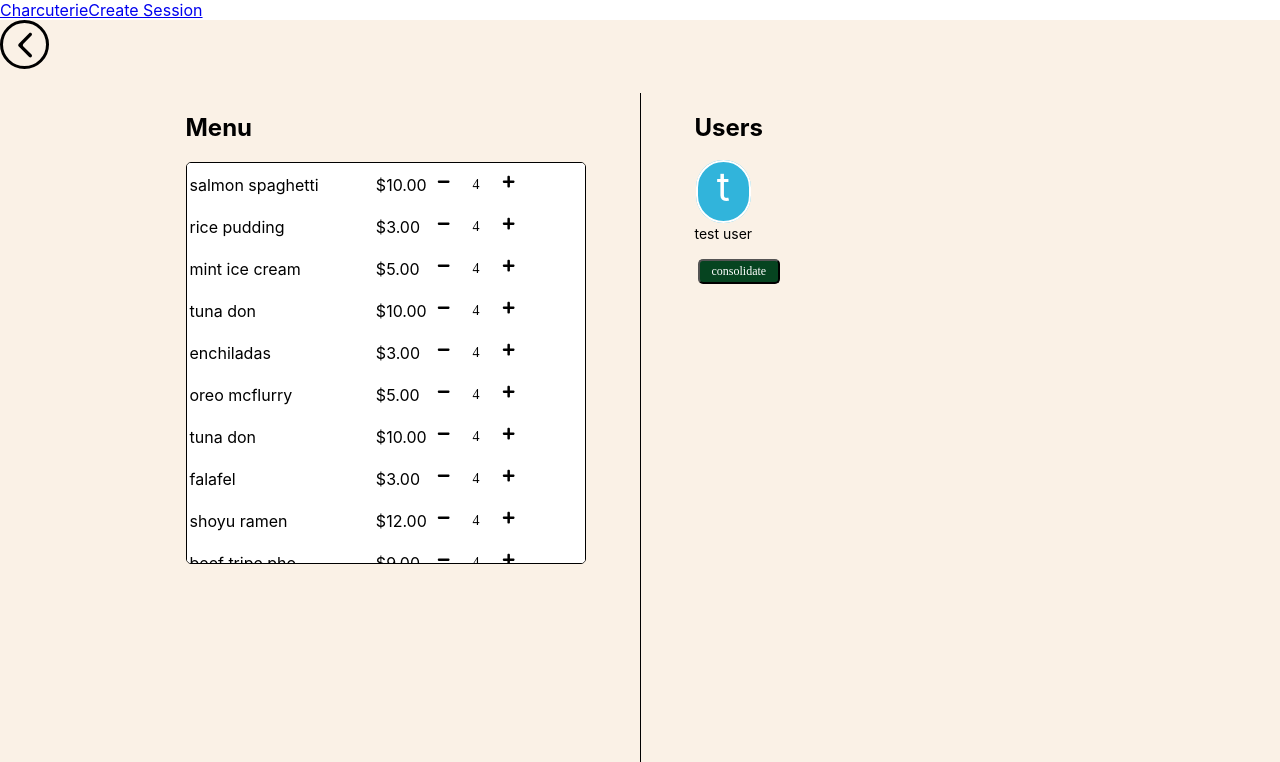
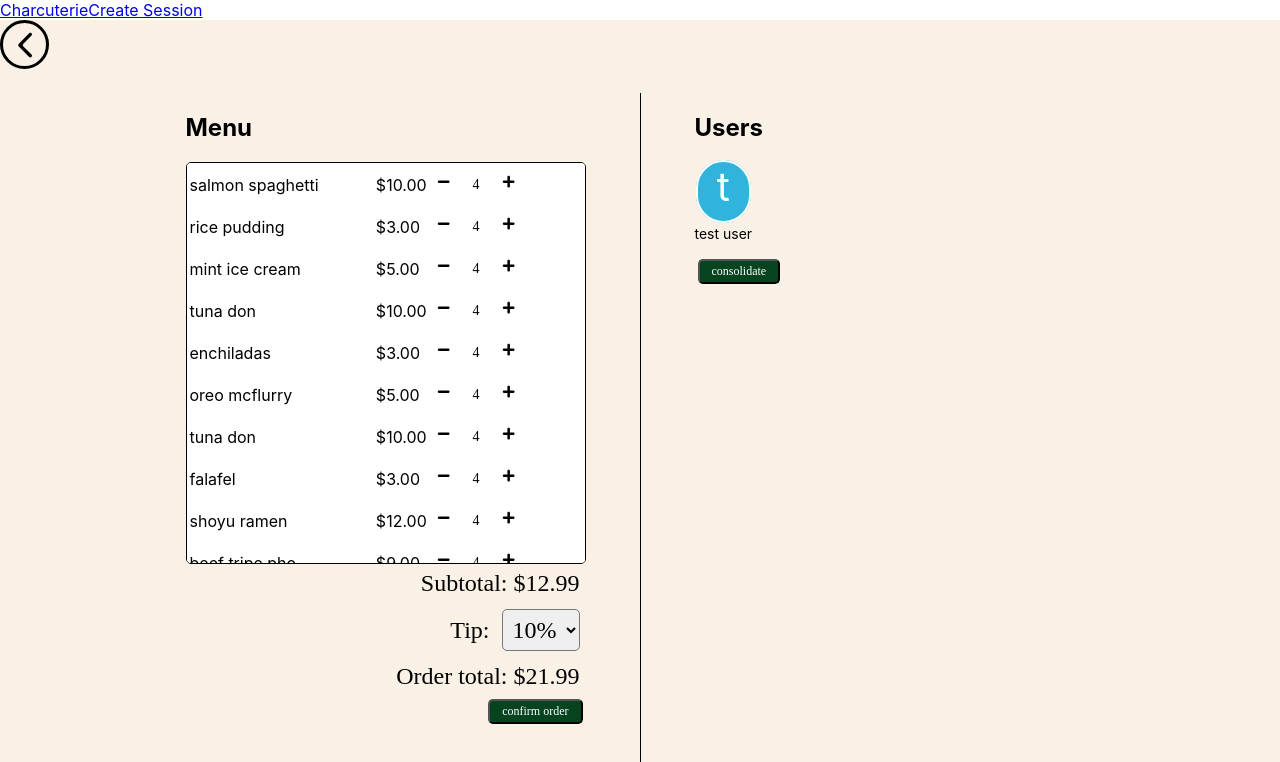
Before and after one commit to acchiang/cpsc-455-project, a React (Create React App) app: page /order-screen in a window 1280 px wide. Shown: the top 762 px of the page. Built offline with nearby package versions, Linux system fonts and the light colour scheme.

Commit message:
add tip amount component dropdown

```diff
--- /dev/null
+++ b/src/components/TipAmount.js
@@ -0,0 +1,26 @@
+import styled from "styled-components";
+
+import Dropdown from "components/Dropdown";
+
+const TipAmountStyle = styled.div`
+  color: ${(p) => p.theme.colors.text };
+  opacity: ${p => p.disabled ? "0.5" : "1"};
+  cursor: ${p => p.disabled ? "not-allowed" : "auto"};
+  font-size: ${(p) => p.size ? p.theme.fontSizes[p.size] : p.theme.fontSizes.default};
+  font-family: ${(p) => p.theme.fonts};
+  font-weight: ${(p) => p.theme.fontWeight};
+  border: "default";
+  border-radius: 5px;
+  margin: 0.25em;
+  display: inline-block;
+`;
+
+const TipAmount = ({ size, label, options }) => (
+  <>
+    <TipAmountStyle size={size}>{label}: </TipAmountStyle>
+    <Dropdown options={options}/>
+  </>
+
+);
+
+export default TipAmount;
--- a/src/pages/OrderScreen.js
+++ b/src/pages/OrderScreen.js
@@ -5,6 +5,8 @@ import sampleMenu from "assets/sampleMenu";
 import BackButton from "components/BackButton";
 import Button from "components/Button";
 import MenuSelector from "components/MenuSelector"
+import DollarAmount from "components/DollarAmount"
+import TipAmount from "components/TipAmount"
 import styled from 'styled-components'
 import TextIcon from "components/TextIcon";
 
@@ -65,8 +67,14 @@ function OrderScreen() {
   margin-right: 50px;
 `
 
+  const SubtotalContainer = styled.div`
+  text-align: right;
+  `
+
   const IconsContainer = styled.div`
   `
+
+  const optionsNoInput = ["10%", "15%", "20%"];
 
   return (
     <Theme>
@@ -79,6 +87,12 @@ function OrderScreen() {
           <Panel>
             <h2>Menu</h2>
             <MenuSelector order={order} />
+            <SubtotalContainer>
+              <DollarAmount size={"medium"} label={"Subtotal"} amount={"12.99"}/>
+              <TipAmount size={"medium"} label={"Tip"} options={optionsNoInput}/>
+              <DollarAmount size={"medium"} label={"Order total"} amount={"21.99"}/>
+              <Button size={"small"} type={"primary"} label={"confirm order"} onClick={()=> window.location.href='/final-order'} />
+            </SubtotalContainer>
           </Panel>
           <DividerPanel>
             <Divider/>
```
